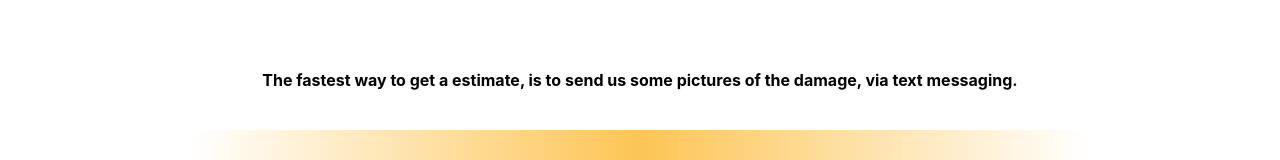
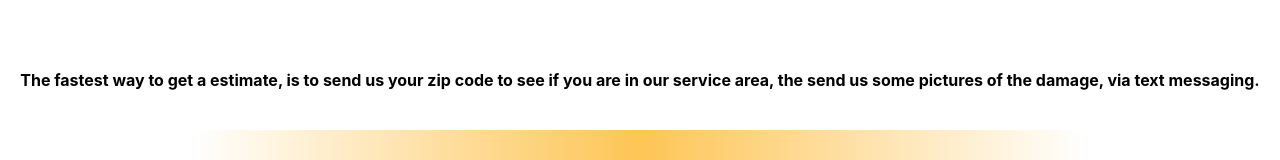
Before and after one commit to seansiganoff/bennys-new-website-react, a React (Create React App) app: page /get-an-estimate in a window 1280 px wide. Shown: the part 177-337 px from the top of the page. Built offline with nearby package versions, Linux system fonts and the light colour scheme.

Commit message:
updated the service area

```diff
--- a/src/components/Home/Home.js
+++ b/src/components/Home/Home.js
@@ -25,7 +25,7 @@ const Home = () => {
             </p>
             <br />
             <br />
-        <div className="locations"><b className='theme-color'>SERVING:</b> Dallas, Plano, Richardson, Frisco, Mckinney, Prosper, Coppel, Irving, Arlington, Lewisville, Flower Mound, Grapevine, Southlake.</div>
+        {/* <div className="locations"><b className='theme-color'>SERVING:</b> Dallas, Plano, Richardson, Frisco, Mckinney, Prosper, Coppel, Irving, Arlington, Lewisville, Flower Mound, Grapevine, Southlake.</div> */}
 
             <div className="vehicle-icons">
               <div className="vehicle-icons-inner-div-bottom" >
--- a/src/components/QuickQuote/QuickQuote.js
+++ b/src/components/QuickQuote/QuickQuote.js
@@ -7,7 +7,7 @@ const QuickQuote = () => {
         <div className='quick-quote-container'>
             <div className='quick-quote-banner'>Need An Estimate?</div>
 
-            <h4>The fastest way to get a estimate, is to send us some pictures of the damage, via text messaging.</h4>
+            <h4>The fastest way to get a estimate, is to send us your zip code to see if you are in our service area, the send us some pictures of the damage, via text messaging.</h4>
               <br />
               <br />
               <p>
```
